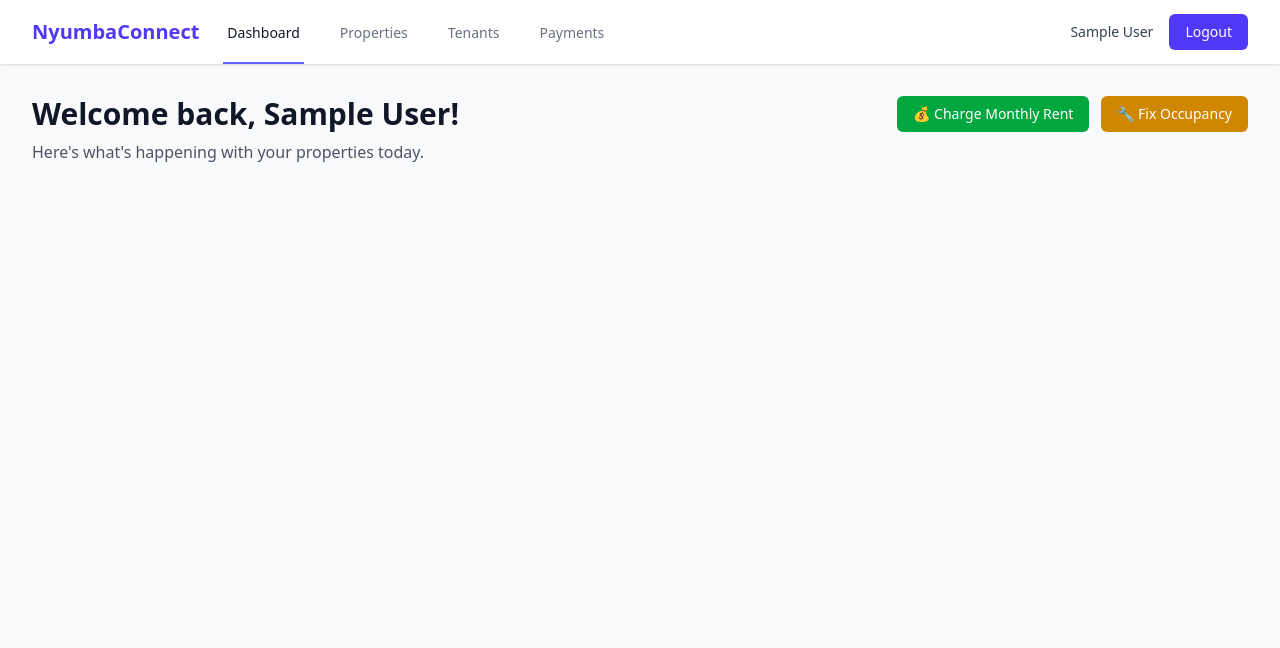
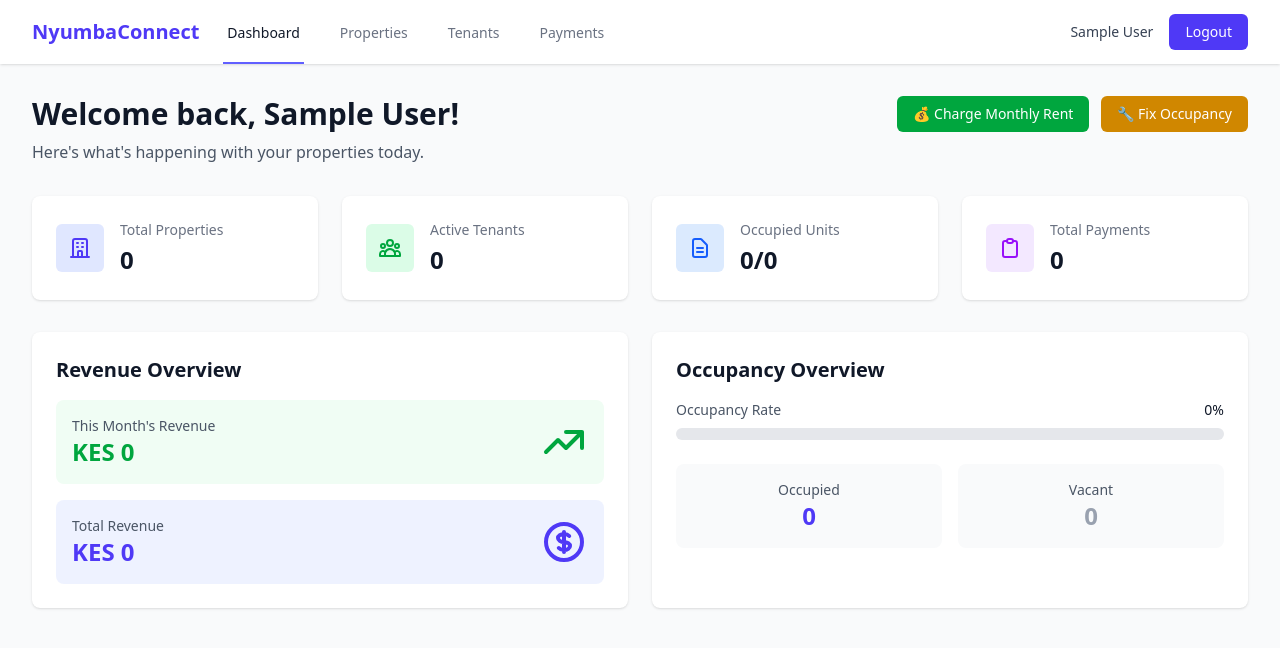
Before and after one commit to Derrickkoome/nyumbaconnect, a React (Vite) app: page / in a window 1280 px wide. Shown: the top 648 px of the page. Built offline with nearby package versions, Linux system fonts and the light colour scheme; no server answers; the database is empty; sample sign-in values are in the browser's storage.

Commit message:
Dashboard Page updated

```diff
--- a/src/pages/Dashboard.jsx
+++ b/src/pages/Dashboard.jsx
@@ -130,7 +130,7 @@ function Dashboard() {
       setMessage('✗ ' + result.error)
     } else {
       setMessage(`✓ ${result.message}`)
-      await loadStats() // Refresh dashboard
+      await loadStats()
     }
 
     setChargingRent(false)
@@ -186,12 +186,133 @@ function Dashboard() {
         </div>
       )}
 
-      {/* Rest of your dashboard remains the same */}
       <div className="grid grid-cols-1 md:grid-cols-2 lg:grid-cols-4 gap-6">
-        {/* Your existing stat cards */}
+        <div className="bg-white p-6 rounded-lg shadow">
+          <div className="flex items-center">
+            <div className="flex-shrink-0 bg-indigo-100 rounded-md p-3">
+              <svg className="h-6 w-6 text-indigo-600" fill="none" viewBox="0 0 24 24" stroke="currentColor">
+                <path strokeLinecap="round" strokeLinejoin="round" strokeWidth={2} d="M19 21V5a2 2 0 00-2-2H7a2 2 0 00-2 2v16m14 0h2m-2 0h-5m-9 0H3m2 0h5M9 7h1m-1 4h1m4-4h1m-1 4h1m-5 10v-5a1 1 0 011-1h2a1 1 0 011 1v5m-4 0h4" />
+              </svg>
+            </div>
+            <div className="ml-4">
+              <h3 className="text-sm font-medium text-gray-500">Total Properties</h3>
+              <p className="mt-1 text-2xl font-bold text-gray-900">{stats.totalProperties}</p>
+            </div>
+          </div>
+        </div>
+
+        <div className="bg-white p-6 rounded-lg shadow">
+          <div className="flex items-center">
+            <div className="flex-shrink-0 bg-green-100 rounded-md p-3">
+              <svg className="h-6 w-6 text-green-600" fill="none" viewBox="0 0 24 24" stroke="currentColor">
+                <path strokeLinecap="round" strokeLinejoin="round" strokeWidth={2} d="M17 20h5v-2a3 3 0 00-5.356-1.857M17 20H7m10 0v-2c0-.656-.126-1.283-.356-1.857M7 20H2v-2a3 3 0 015.356-1.857M7 20v-2c0-.656.126-1.283.356-1.857m0 0a5.002 5.002 0 019.288 0M15 7a3 3 0 11-6 0 3 3 0 016 0zm6 3a2 2 0 11-4 0 2 2 0 014 0zM7 10a2 2 0 11-4 0 2 2 0 014 0z" />
+              </svg>
+            </div>
+            <div className="ml-4">
+              <h3 className="text-sm font-medium text-gray-500">Active Tenants</h3>
+              <p className="mt-1 text-2xl font-bold text-gray-900">{stats.activeTenants}</p>
+            </div>
+          </div>
+        </div>
+
+        <div className="bg-white p-6 rounded-lg shadow">
+          <div className="flex items-center">
+            <div className="flex-shrink-0 bg-blue-100 rounded-md p-3">
+              <svg className="h-6 w-6 text-blue-600" fill="none" viewBox="0 0 24 24" stroke="currentColor">
+                <path strokeLinecap="round" strokeLinejoin="round" strokeWidth={2} d="M9 12h6m-6 4h6m2 5H7a2 2 0 01-2-2V5a2 2 0 012-2h5.586a1 1 0 01.707.293l5.414 5.414a1 1 0 01.293.707V19a2 2 0 01-2 2z" />
+              </svg>
+            </div>
+            <div className="ml-4">
+              <h3 className="text-sm font-medium text-gray-500">Occupied Units</h3>
+              <p className="mt-1 text-2xl font-bold text-gray-900">
+                {stats.occupiedUnits}/{stats.totalUnits}
+              </p>
+            </div>
+          </div>
+        </div>
+
+        <div className="bg-white p-6 rounded-lg shadow">
+          <div className="flex items-center">
+            <div className="flex-shrink-0 bg-purple-100 rounded-md p-3">
+              <svg className="h-6 w-6 text-purple-600" fill="none" viewBox="0 0 24 24" stroke="currentColor">
+                <path strokeLinecap="round" strokeLinejoin="round" strokeWidth={2} d="M9 5H7a2 2 0 00-2 2v12a2 2 0 002 2h10a2 2 0 002-2V7a2 2 0 00-2-2h-2M9 5a2 2 0 002 2h2a2 2 0 002-2M9 5a2 2 0 012-2h2a2 2 0 012 2" />
+              </svg>
+            </div>
+            <div className="ml-4">
+              <h3 className="text-sm font-medium text-gray-500">Total Payments</h3>
+              <p className="mt-1 text-2xl font-bold text-gray-900">{stats.totalPayments}</p>
+            </div>
+          </div>
+        </div>
       </div>
 
-      {/* Your existing revenue and occupancy sections */}
+      <div className="mt-8 grid grid-cols-1 lg:grid-cols-2 gap-6">
+        <div className="bg-white rounded-lg shadow p-6">
+          <h2 className="text-xl font-bold text-gray-900 mb-4">Revenue Overview</h2>
+          <div className="space-y-4">
+            <div className="flex justify-between items-center p-4 bg-green-50 rounded-lg">
+              <div>
+                <p className="text-sm text-gray-600">This Month's Revenue</p>
+                <p className="text-2xl font-bold text-green-600">
+                  KES {stats.monthlyRevenue.toLocaleString()}
+                </p>
+              </div>
+              <div className="text-green-600">
+                <svg className="w-12 h-12" fill="none" viewBox="0 0 24 24" stroke="currentColor">
+                  <path strokeLinecap="round" strokeLinejoin="round" strokeWidth={2} d="M13 7h8m0 0v8m0-8l-8 8-4-4-6 6" />
+                </svg>
+              </div>
+            </div>
+            <div className="flex justify-between items-center p-4 bg-indigo-50 rounded-lg">
+              <div>
+                <p className="text-sm text-gray-600">Total Revenue</p>
+                <p className="text-2xl font-bold text-indigo-600">
+                  KES {stats.totalRevenue.toLocaleString()}
+                </p>
+              </div>
+              <div className="text-indigo-600">
+                <svg className="w-12 h-12" fill="none" viewBox="0 0 24 24" stroke="currentColor">
+                  <path strokeLinecap="round" strokeLinejoin="round" strokeWidth={2} d="M12 8c-1.657 0-3 .895-3 2s1.343 2 3 2 3 .895 3 2-1.343 2-3 2m0-8c1.11 0 2.08.402 2.599 1M12 8V7m0 1v8m0 0v1m0-1c-1.11 0-2.08-.402-2.599-1M21 12a9 9 0 11-18 0 9 9 0 0118 0z" />
+                </svg>
+              </div>
+            </div>
+          </div>
+        </div>
+
+        <div className="bg-white rounded-lg shadow p-6">
+          <h2 className="text-xl font-bold text-gray-900 mb-4">Occupancy Overview</h2>
+          <div className="space-y-4">
+            <div>
+              <div className="flex justify-between text-sm mb-2">
+                <span className="text-gray-600">Occupancy Rate</span>
+                <span className="font-medium text-gray-900">
+                  {stats.totalUnits > 0 ? Math.round((stats.occupiedUnits / stats.totalUnits) * 100) : 0}%
+                </span>
+              </div>
+              <div className="w-full bg-gray-200 rounded-full h-3">
+                <div
+                  className="bg-indigo-600 h-3 rounded-full transition-all"
+                  style={{
+                    width: `${stats.totalUnits > 0 ? (stats.occupiedUnits / stats.totalUnits) * 100 : 0}%`
+                  }}
+                />
+              </div>
+            </div>
+            <div className="grid grid-cols-2 gap-4 mt-6">
+              <div className="text-center p-4 bg-gray-50 rounded-lg">
+                <p className="text-sm text-gray-600">Occupied</p>
+                <p className="text-2xl font-bold text-indigo-600">{stats.occupiedUnits}</p>
+              </div>
+              <div className="text-center p-4 bg-gray-50 rounded-lg">
+                <p className="text-sm text-gray-600">Vacant</p>
+                <p className="text-2xl font-bold text-gray-400">
+                  {stats.totalUnits - stats.occupiedUnits}
+                </p>
+              </div>
+            </div>
+          </div>
+        </div>
+      </div>
     </div>
   )
 }
```
